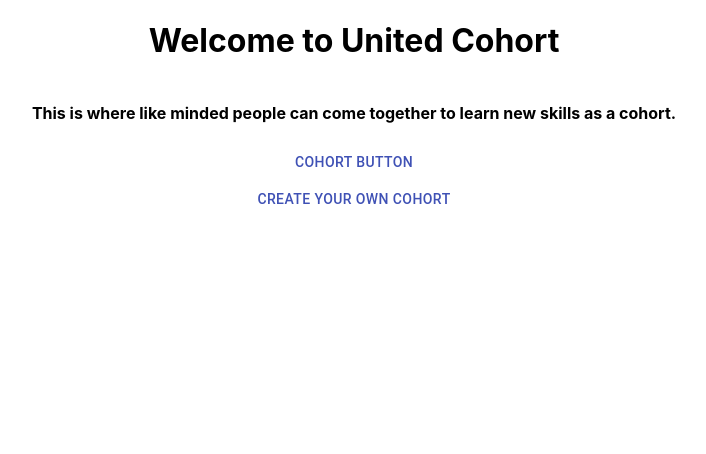
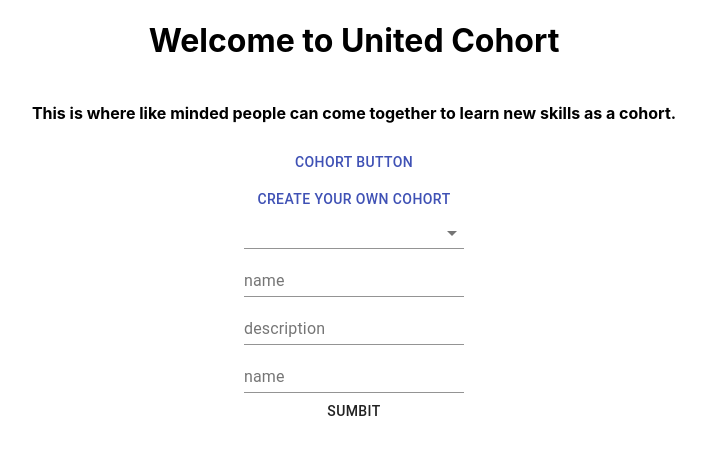
Before and after one commit to acostahf/united-project, a React (Create React App) app: page / in a window 1280 px wide. Shown: the top 454 px of the page, without its empty margins (286-992 px from the left). Built offline with nearby package versions, Linux system fonts and the light colour scheme.

Commit message:
create the ui of the form

```diff
--- a/package.json
+++ b/package.json
@@ -13,6 +13,7 @@
     "nodemon": "^2.0.7",
     "react": "^17.0.2",
     "react-dom": "^17.0.2",
+    "react-router-dom": "^5.2.0",
     "react-scripts": "4.0.3",
     "web-vitals": "^1.1.1"
   },
--- a/src/App.js
+++ b/src/App.js
@@ -1,7 +1,9 @@
 import React from "react";
+// import {Switch, Route} from"react-router-dom
 import { Button } from "@material-ui/core";
 import { makeStyles } from "@material-ui/core/styles";
 import "./App.css";
+import CreateGroup from "./pages/CreateGroup";
 
 const useStyles = makeStyles({
   root: {
@@ -21,8 +23,10 @@ function App() {
         This is where like minded people can come together to learn new skills
         as a cohort.
       </h4>
+
       <Button color="primary">Cohort button</Button>
       <Button color="primary">Create your own Cohort</Button>
+      <CreateGroup />
     </div>
   );
 }
--- /dev/null
+++ b/src/pages/CreateGroup.jsx
@@ -0,0 +1,47 @@
+import React from 'react';
+import { makeStyles } from "@material-ui/core/styles";
+import { Button, FormControl, MenuItem, Select, TextField } from '@material-ui/core';
+
+
+const useStyles = makeStyles((theme) => ({
+    root: {
+      display: "flex",
+      alignItems: "center",
+      justifyContent: "center",
+      textAlign: "start",
+    },
+
+  }));
+
+
+const CreateGroup = () => {
+    const classes = useStyles();
+    const [catagory, setCatagory] = React.useState('');
+    const handleChange = (event) => {
+        setCatagory(event.target.value);
+      };
+
+    return (
+        <div className={classes.root}>
+           <FormControl>
+           <Select
+          labelId="demo-simple-select-label"
+          id="demo-simple-select"
+          value={catagory}
+          onChange={handleChange}
+        >
+          <MenuItem value={10}>React</MenuItem>
+          <MenuItem value={20}>Python</MenuItem>
+          <MenuItem value={30}>HTML&CSS</MenuItem>
+        </Select>
+               <TextField id="standard-basic" label="name"/>
+               <TextField id="standard-basic" label="description"/>
+               <TextField id="standard-basic" label="name"/>
+               <Button>Sumbit</Button>
+           </FormControl>
+
+        </div>
+    )
+}
+
+export default CreateGroup;
```
Also changed, not shown: 1 other file (tests, documents, lock files or other folders).
